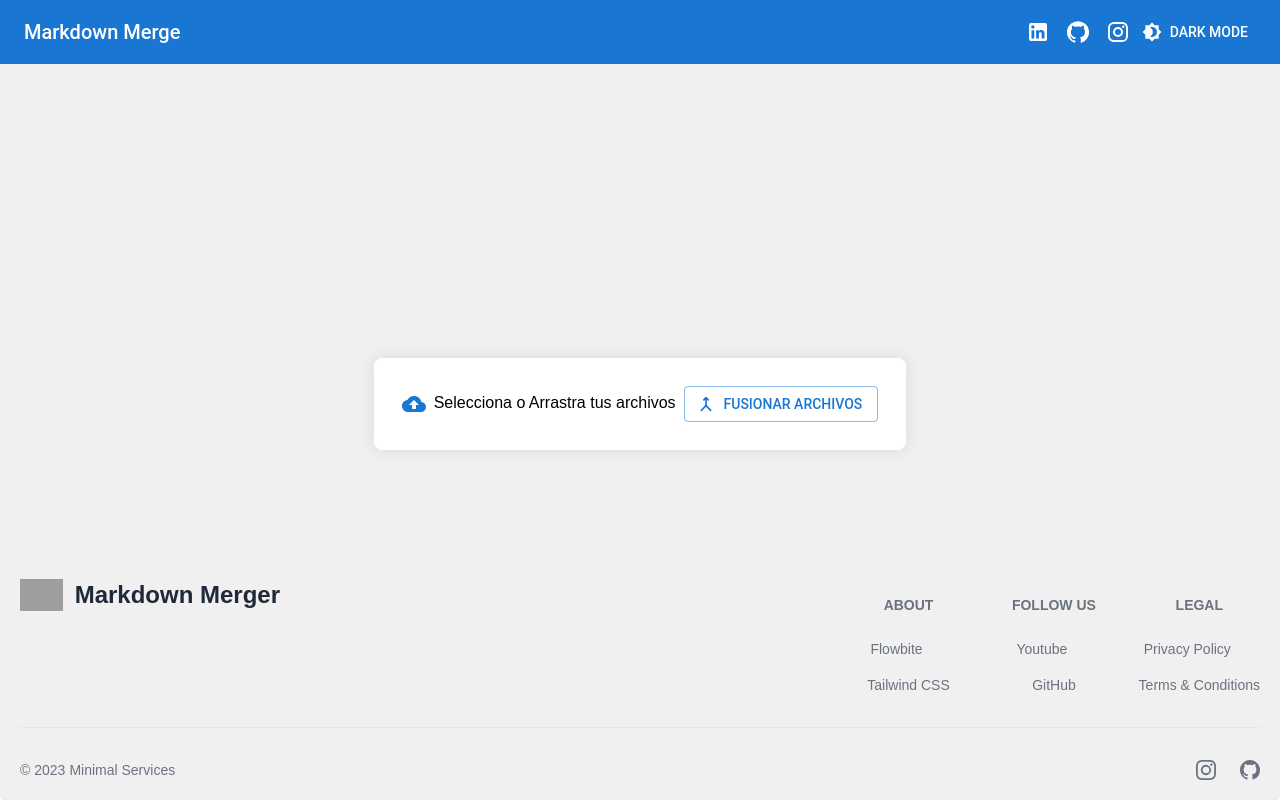
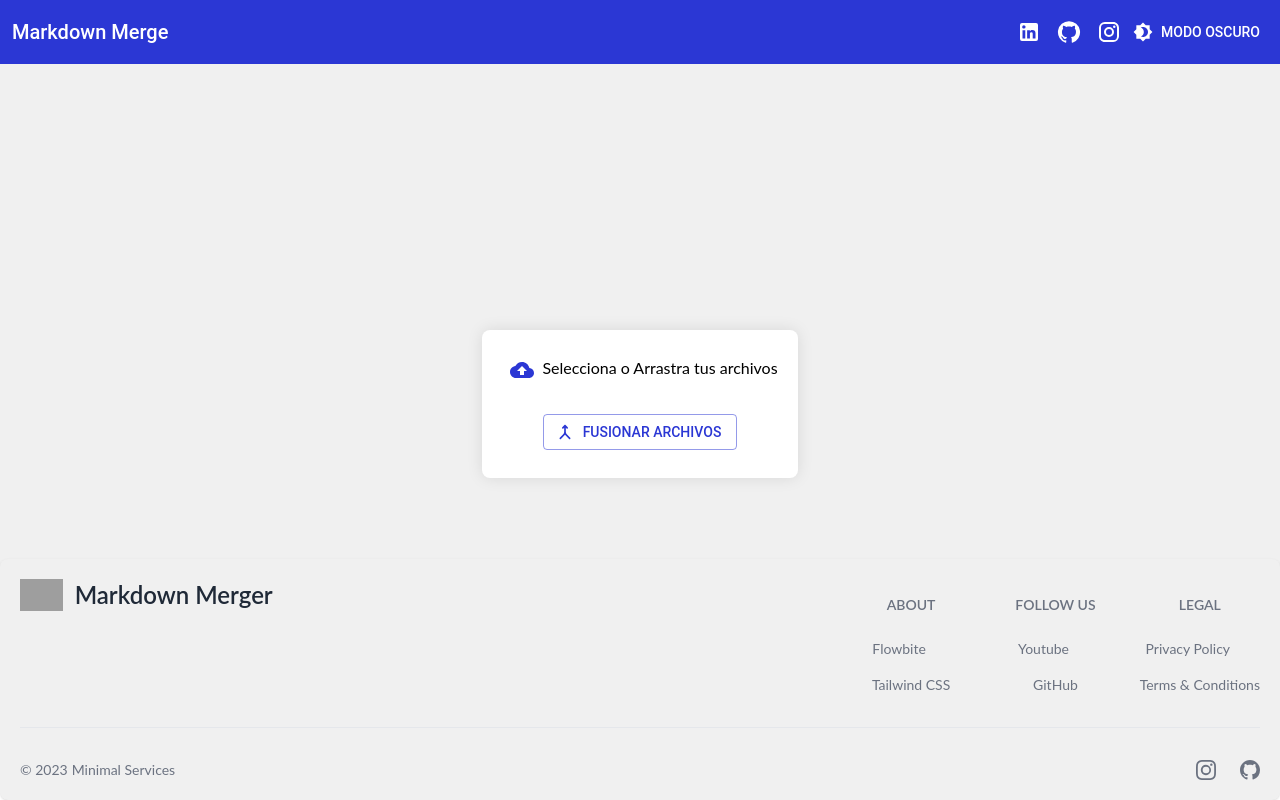
Before and after one commit to Not-Minimal/markdown-app, a React (Create React App) app: page / in a window 1280 px wide. Built offline with nearby package versions, Linux system fonts and the light colour scheme; grey boxes are pictures that could not be loaded.

Commit message:
Implementar Tema Oscuro y Claro

```diff
--- a/src/App.css
+++ b/src/App.css
@@ -4,6 +4,7 @@
 
 .App {
   text-align: center;
+  background-color: white;
 }
 
 .App-logo {
@@ -43,5 +44,5 @@
 }
 
 body {
-  font-family: 'Lexend Deca', sans-serif;
+  font-family: 'Lato', sans-serif;
 }
--- a/src/App.js
+++ b/src/App.js
@@ -1,18 +1,26 @@
-import React from 'react';
+import React, { useState } from 'react';
 import { ThemeProvider } from '@mui/material/styles';
-import theme from './theme';
+import { theme, themeDark } from './theme'; // Importa ambos temas
 import './App.css';
 import Header from './components/Header';
 import FooterWithSocialMediaIcons from './components/Footer';
 import LandingPage from './components/LandingPage';
 
 function App() {
+  // Estado para controlar el tema claro/oscuro
+  const [darkMode, setDarkMode] = useState(false);
+
+  // Función para cambiar entre temas claro y oscuro
+  const toggleDarkMode = () => {
+    setDarkMode(!darkMode);
+  };
+
   return (
-    <ThemeProvider theme={theme}>
+    <ThemeProvider theme={darkMode ? themeDark : theme}>
       <div>
-        <Header />
+        {/* Pasa el estado darkMode y la función toggleDarkMode al componente Header */}
+        <Header darkMode={darkMode} toggleDarkMode={toggleDarkMode} />
         <LandingPage />
-
       </div>
       <FooterWithSocialMediaIcons />
     </ThemeProvider>
--- a/src/components/Header.js
+++ b/src/components/Header.js
@@ -1,4 +1,4 @@
-import React, { useState } from 'react';
+import React from 'react';
 import AppBar from '@mui/material/AppBar';
 import Toolbar from '@mui/material/Toolbar';
 import Typography from '@mui/material/Typography';
@@ -8,17 +8,7 @@ import Brightness4Icon from '@mui/icons-material/Brightness4';
 
 import { Instagram, LinkedIn, GitHub } from '@mui/icons-material';
 
-const Header = () => {
-    // Estado para controlar el tema claro/oscuro
-    const [darkMode, setDarkMode] = useState(false);
-
-    // Función para cambiar entre temas claro y oscuro
-    const toggleDarkMode = () => {
-        setDarkMode(!darkMode);
-        // Aquí puedes implementar lógica para cambiar el tema de tu aplicación
-        // por ejemplo, cambiando las clases CSS o utilizando una biblioteca de tema. Prueba
-    };
-
+const Header = ({ darkMode, toggleDarkMode }) => {
     return (
         <AppBar position="static">
             <Toolbar>
@@ -51,7 +41,7 @@ const Header = () => {
                     startIcon={<Brightness4Icon />}
                     onClick={toggleDarkMode}
                 >
-                    Dark Mode
+                    {darkMode ? 'Modo Claro' : 'Modo Oscuro'}
                 </Button>
             </Toolbar>
         </AppBar>
--- a/src/components/LandingPage.jsx
+++ b/src/components/LandingPage.jsx
@@ -1,30 +1,29 @@
 import React, { useState } from 'react';
 import { Button, Card, CardContent, CardHeader, Divider, Paper, IconButton, Box } from '@mui/material';
 import CloudUploadIcon from '@mui/icons-material/CloudUpload';
-import { DownloadOutlined } from '@mui/icons-material';
+import { MergeRounded, DownloadOutlined } from '@mui/icons-material';
+import MarkdownPreview from '@uiw/react-markdown-preview';
+import { useTheme } from '@mui/material/styles'; // Importa useTheme para acceder al tema
 import './LandingPage.css';
-import MarkdownPreview from '@uiw/react-markdown-preview';
-import { MergeRounded } from '@mui/icons-material';
-
 
 // Nuevo componente para la sección de previsualización
 function PreviewSection({ mergedMarkdown, onDownloadClick, onBackClick }) {
+    const theme = useTheme(); // Obtiene el tema actual
+
     return (
         <div className="markdown-preview-container">
             <Card>
                 <CardHeader
                     title="Vista Previa del Markdown Fusionado"
-                    sx={{ backgroundColor: '#1976D2', color: 'white' }}
+                    sx={{ backgroundColor: theme.palette.primary.main, color: theme.palette.text.secondary }} // Usa colores del tema
                 />
                 <Divider />
                 <CardContent>
                     <Paper style={{ maxHeight: '500px', overflow: 'auto' }}>
-                        {/* Utiliza el componente MarkdownPreview para mostrar la vista previa */}
                         <MarkdownPreview source={mergedMarkdown} />
                     </Paper>
                 </CardContent>
                 <CardContent>
-                    {/* Botones en la sección de previsualización */}
                     <Button
                         variant="contained"
                         startIcon={<DownloadOutlined />}
@@ -150,6 +149,7 @@ function LandingPage() {
                 ) : (
                     // Mostrar el área de "Fusionar Archivos" y "Drag and Drop" si showPreview es false
                     <div className="markdown-joiner">
+                        <div style={{ marginBottom: '16px' }}>
                             <input
                                 type="file"
                                 id="file-input"
@@ -168,15 +168,18 @@ function LandingPage() {
                                 </IconButton>
                                 Selecciona o Arrastra tus archivos
                             </label>
+                        </div>
+                        <div>
                             <Button
                                 variant="outlined"
                                 startIcon={<MergeRounded />}
                                 color="primary"
                                 onClick={handleMergeClick}
-                            sx={{ marginTop: '4px', margin: '8px' }}
+                                sx={{ margin: '8px' }}
                             >
                                 Fusionar Archivos
                             </Button>
+                        </div>
                     </div>
                 )}
             </Box>
--- a/src/index.css
+++ b/src/index.css
@@ -8,7 +8,12 @@
 } */
 
 body {
-  font-family: 'Lexend Deca', sans-serif;
+  font-family: 'Roboto', sans-serif;
+}
+
+.App {
+  text-align: center;
+  background-color: white;
 }
 
 code {
--- a/src/theme.js
+++ b/src/theme.js
@@ -2,17 +2,73 @@
 import { createTheme } from '@mui/material/styles';
 
 const theme = createTheme({
+    spacing: 4,
+    typography: {
+        fontFamily: [
+            'Roboto',
+            'Raleway',
+            'Open Sans',
+        ].join(','),
+        h1: {
+            fontSize: '5rem',
+            fontFamily: 'Raleway',
+        },
+        h2: {
+            fontSize: '3.5rem',
+            fontFamily: 'Open Sans',
+            fontStyle: 'bold',
+        },
+        h3: {
+            fontSize: '2.5rem',
+            fontFamily: 'Roboto',
+        },
+    },
     palette: {
+        background: {
+            default: '#009900'//green
+        },
         primary: {
-            main: '#1976D2', // Customize primary color
+            main: '#2B37D4',//indigo
         },
         secondary: {
-            main: '#FF5722', // Customize secondary color
+            main: '#E769A6',//pink
+        },
+        error: {
+            main: '#D72A2A',//red
+        },
+        warning: {
+            main: '#FC7B09',//orange
+        },
+        info: {
+            main: '#6B7D6A',//gray
+        },
+        success: {
+            main: '#09FE00',//green
+        },
+        text: {
+            primary: '#000000',//black
+            secondary: '#FFFFFF',//white
         },
     },
-    typography: {
-        fontFamily: 'Roboto', // Customize font
+
+});
+
+const themeDark = createTheme({
+    darkMode: {
+        background: {
+            default: '#121212', // Color de fondo oscuro
+        },
+        primary: {
+            main: '#64B5F6', // Color principal en modo oscuro
+        },
+        secondary: {
+            main: '#FFB74D', // Color secundario en modo oscuro
+        },
+        text: {
+            primary: '#FFFFFF', // Color del texto en modo oscuro
+            secondary: '#B0B0B0', // Color del texto secundario en modo oscuro
+        },
     },
 });
 
-export default theme;
+export { theme, themeDark };
```
Also changed, not shown: src/components/PreviewSection.jsx (added). Lines whose indentation alone changed are shown as unchanged.
